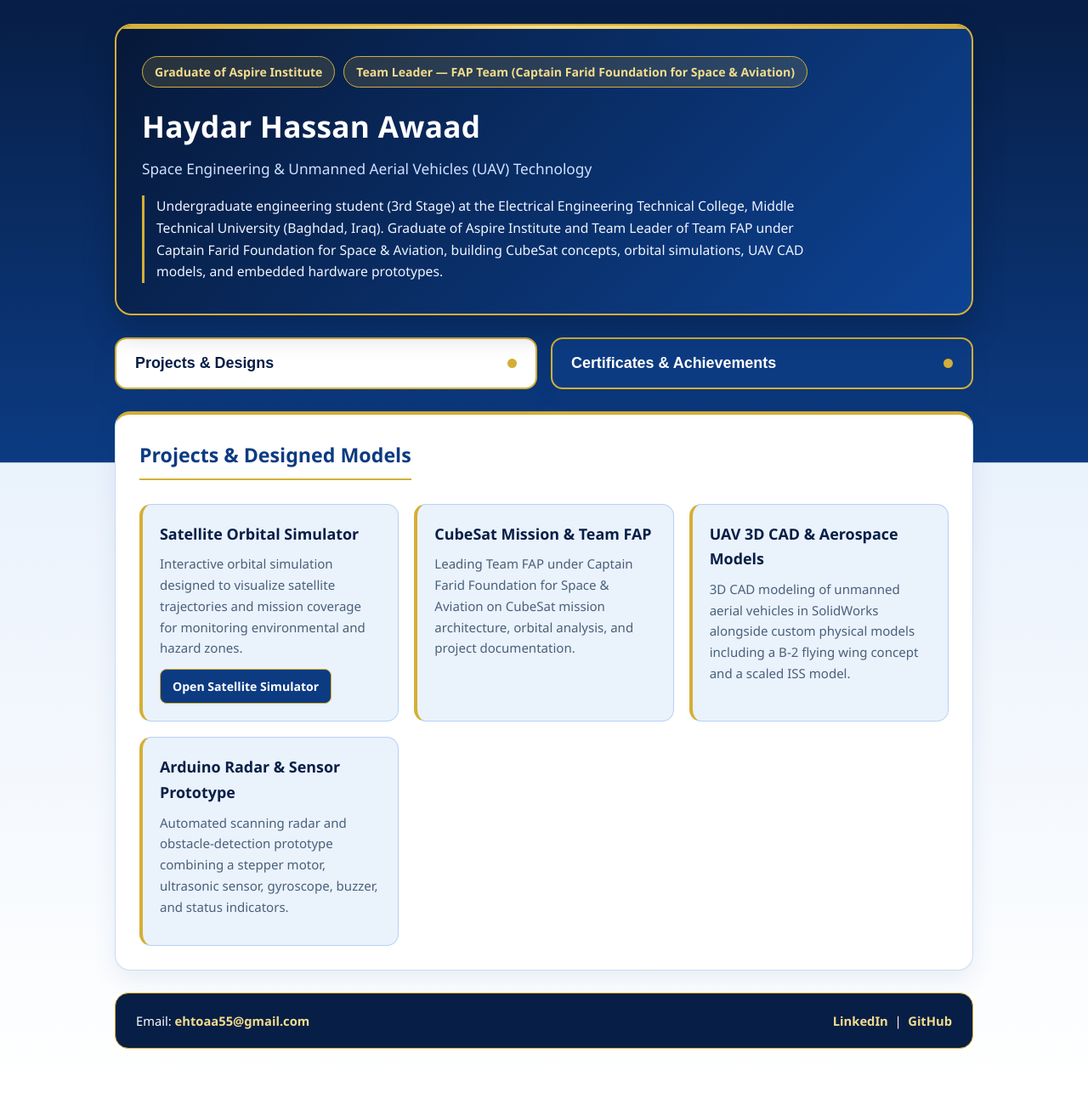
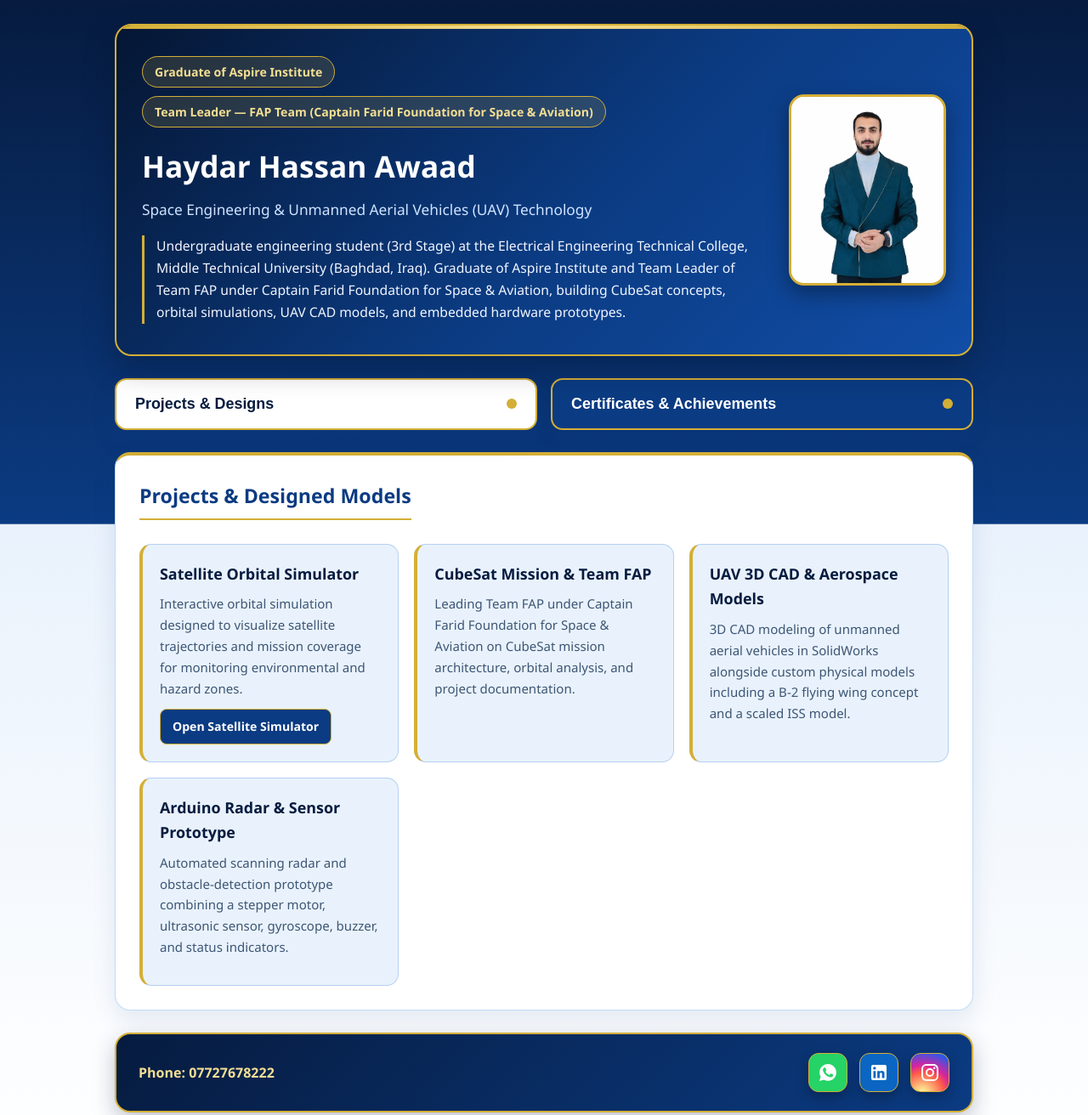
Before and after one commit to ehtoaa55-lang/Protfolio, a plain HTML site: page index.html in a window 1280 px wide. Shown: the top 1312 px of the page at 85% size. Drawn offline with Linux system fonts and the light colour scheme.

Commit message:
Update index.html

```diff
--- a/index.html
+++ b/index.html
@@ -6,15 +6,15 @@
   <title>Haydar Hassan Awaad | Space & UAV Engineering</title>
   <style>
     :root {
-      --blue-deep: #071e46;
-      --blue-main: #0c3b82;
-      --blue-bright: #1656b8;
-      --blue-soft: #eaf2fc;
+      --blue-deep: #061b3f;
+      --blue-main: #0b3b82;
+      --blue-bright: #1456b8;
+      --blue-soft: #e9f2fc;
       --white: #ffffff;
       --gold: #d4af37;
-      --gold-light: #f3dc8d;
-      --text-dark: #0b1f3a;
-      --text-muted: #4a607a;
+      --gold-light: #f5df93;
+      --text-dark: #091d3a;
+      --text-muted: #3d5675;
     }
 
     * {
@@ -25,7 +25,7 @@
 
     body {
       font-family: "Segoe UI", Roboto, Arial, sans-serif;
-      background: linear-gradient(180deg, var(--blue-deep) 0%, var(--blue-main) 42%, var(--blue-soft) 42.1%, var(--white) 100%);
+      background: linear-gradient(180deg, var(--blue-deep) 0%, var(--blue-main) 45%, var(--blue-soft) 45.1%, var(--white) 100%);
       color: var(--text-dark);
       line-height: 1.65;
       min-height: 100vh;
@@ -39,7 +39,7 @@
 
     /* Header / Hero */
     .hero {
-      background: linear-gradient(135deg, #061838 0%, #0d4394 100%);
+      background: linear-gradient(135deg, #051633 0%, #0b3b82 55%, #114da6 100%);
       color: var(--white);
       border: 2px solid var(--gold);
       border-radius: 20px;
@@ -47,6 +47,10 @@
       box-shadow: 0 14px 35px rgba(4, 18, 46, 0.35);
       position: relative;
       overflow: hidden;
+      display: flex;
+      align-items: center;
+      justify-content: space-between;
+      gap: 28px;
     }
 
     .hero::after {
@@ -57,6 +61,28 @@
       right: 0;
       height: 4px;
       background: linear-gradient(90deg, var(--gold), var(--gold-light), var(--gold));
+    }
+
+    .hero-content {
+      flex: 1;
+      z-index: 1;
+    }
+
+    .profile-wrap {
+      flex-shrink: 0;
+      z-index: 1;
+    }
+
+    .profile-img {
+      width: 185px;
+      height: 225px;
+      object-fit: cover;
+      object-position: top center;
+      border-radius: 18px;
+      border: 3px solid var(--gold);
+      background: var(--white);
+      box-shadow: 0 10px 25px rgba(0, 0, 0, 0.35);
+      display: block;
     }
 
     .badge-row {
@@ -80,19 +106,18 @@
       font-size: 2.2rem;
       color: var(--white);
       margin-bottom: 8px;
-      letter-spacing: 0.3px;
     }
 
     .hero .subtitle {
-      color: #cfe2ff;
+      color: #cfe4ff;
       font-size: 1.08rem;
       margin-bottom: 16px;
       font-weight: 500;
     }
 
     .hero .bio {
-      color: #eef5ff;
-      max-width: 780px;
+      color: #f0f6ff;
+      max-width: 720px;
       font-size: 0.98rem;
       border-left: 3px solid var(--gold);
       padding-left: 14px;
@@ -119,7 +144,7 @@
       align-items: center;
       justify-content: space-between;
       transition: all 0.25s ease;
-      box-shadow: 0 8px 20px rgba(12, 59, 130, 0.18);
+      box-shadow: 0 8px 20px rgba(11, 59, 130, 0.2);
     }
 
     .tab-btn:hover {
@@ -131,12 +156,12 @@
       background: var(--white);
       color: var(--blue-deep);
       border-color: var(--gold);
-      box-shadow: 0 10px 24px rgba(12, 59, 130, 0.22);
+      box-shadow: 0 10px 24px rgba(11, 59, 130, 0.25);
     }
 
     .tab-btn span.gold-dot {
-      width: 11px;
-      height: 11px;
+      width: 12px;
+      height: 12px;
       border-radius: 50%;
       background: var(--gold);
       display: inline-block;
@@ -146,11 +171,11 @@
     .panel {
       display: none;
       background: var(--white);
-      border: 1.5px solid #c9dcf5;
+      border: 1.5px solid #c3daf7;
       border-top: 4px solid var(--gold);
       border-radius: 18px;
       padding: 28px;
-      box-shadow: 0 10px 28px rgba(12, 59, 130, 0.08);
+      box-shadow: 0 10px 28px rgba(11, 59, 130, 0.1);
     }
 
     .panel.active {
@@ -181,7 +206,7 @@
 
     .card {
       background: var(--blue-soft);
-      border: 1px solid #b8d1f2;
+      border: 1px solid #b5d0f2;
       border-left: 4px solid var(--gold);
       border-radius: 14px;
       padding: 20px;
@@ -190,7 +215,7 @@
 
     .card:hover {
       transform: translateY(-3px);
-      box-shadow: 0 8px 20px rgba(12, 59, 130, 0.12);
+      box-shadow: 0 8px 20px rgba(11, 59, 130, 0.14);
     }
 
     .card h3 {
@@ -231,7 +256,7 @@
 
     .cert-item {
       background: var(--blue-soft);
-      border: 1px solid #b8d1f2;
+      border: 1px solid #b5d0f2;
       border-left: 4px solid var(--gold);
       border-radius: 12px;
       padding: 14px 18px;
@@ -239,30 +264,95 @@
       font-weight: 500;
     }
 
-    /* Footer */
+    /* Footer with App Icons & Phone */
     .footer {
       margin-top: 26px;
-      background: var(--blue-deep);
+      background: linear-gradient(135deg, var(--blue-deep) 0%, var(--blue-main) 100%);
       color: var(--white);
-      border: 1.5px solid var(--gold);
-      border-radius: 16px;
-      padding: 20px 24px;
+      border: 2px solid var(--gold);
+      border-radius: 18px;
+      padding: 22px 26px;
       display: flex;
       flex-wrap: wrap;
       justify-content: space-between;
       align-items: center;
-      gap: 12px;
-      font-size: 0.92rem;
+      gap: 16px;
+      box-shadow: 0 10px 26px rgba(6, 27, 63, 0.25);
     }
 
-    .footer a {
+    .phone-box {
+      display: flex;
+      align-items: center;
+      gap: 10px;
+      font-size: 1rem;
+      font-weight: 600;
       color: var(--gold-light);
-      text-decoration: none;
-      font-weight: 600;
     }
 
-    .footer a:hover {
-      text-decoration: underline;
+    .social-apps {
+      display: flex;
+      align-items: center;
+      gap: 14px;
+    }
+
+    .app-icon-btn {
+      width: 46px;
+      height: 46px;
+      border-radius: 12px;
+      border: 1.5px solid var(--gold);
+      display: inline-flex;
+      align-items: center;
+      justify-content: center;
+      text-decoration: none;
+      transition: transform 0.2s ease, box-shadow 0.2s ease;
+      box-shadow: 0 6px 14px rgba(0, 0, 0, 0.25);
+    }
+
+    .app-icon-btn:hover {
+      transform: translateY(-3px) scale(1.04);
+    }
+
+    .app-whatsapp {
+      background: #25D366;
+    }
+
+    .app-linkedin {
+      background: #0A66C2;
+    }
+
+    .app-instagram {
+      background: radial-gradient(circle at 30% 107%, #fdf497 0%, #fdf497 5%, #fd5949 45%, #d6249f 60%, #285AEB 90%);
+    }
+
+    .app-icon-btn svg {
+      width: 24px;
+      height: 24px;
+      fill: #ffffff;
+    }
+
+    @media (max-width: 780px) {
+      .hero {
+        flex-direction: column-reverse;
+        text-align: center;
+        padding: 28px 20px;
+      }
+      .hero .bio {
+        border-left: none;
+        border-top: 2px solid var(--gold);
+        padding-left: 0;
+        padding-top: 12px;
+      }
+      .badge-row {
+        justify-content: center;
+      }
+      .profile-img {
+        width: 160px;
+        height: 195px;
+      }
+      .footer {
+        flex-direction: column;
+        text-align: center;
+      }
     }
 
     @media (max-width: 650px) {
@@ -279,15 +369,20 @@
   <div class="container">
     <!-- Header -->
     <header class="hero">
+      <div class="hero-content">
         <div class="badge-row">
           <span class="gold-badge">Graduate of Aspire Institute</span>
-        <span class="gold-badge">Team Leader — FAP Team (Captain Farid Foundation for Space & Aviation)</span>
+          <span class="gold-badge">Team Leader — FAP Team (Captain Farid Foundation for Space &amp; Aviation)</span>
         </div>
         <h1>Haydar Hassan Awaad</h1>
         <div class="subtitle">Space Engineering &amp; Unmanned Aerial Vehicles (UAV) Technology</div>
         <p class="bio">
           Undergraduate engineering student (3rd Stage) at the Electrical Engineering Technical College, Middle Technical University (Baghdad, Iraq). Graduate of Aspire Institute and Team Leader of Team FAP under Captain Farid Foundation for Space &amp; Aviation, building CubeSat concepts, orbital simulations, UAV CAD models, and embedded hardware prototypes.
         </p>
+      </div>
+      <div class="profile-wrap">
+        <img src="IMG_20261113_172610_891.jpg" alt="Haydar Hassan Awaad" class="profile-img" />
+      </div>
     </header>
 
     <!-- Main Interactive Buttons: Projects & Certificates -->
@@ -306,7 +401,7 @@
     <section id="panel-projects" class="panel active">
       <h2 class="section-title">Projects &amp; Designed Models</h2>
       <div class="cards-grid">
-        <!-- Satellite Simulator Card (Replace # with your simulator link) -->
+        <!-- Satellite Simulator Card (Replace PASTE_SATELLITE_SIMULATOR_LINK_HERE with your simulator link) -->
         <div class="card">
           <h3>Satellite Orbital Simulator</h3>
           <p>
@@ -357,13 +452,33 @@
       </ul>
     </section>
 
-    <!-- Footer -->
+    <!-- Footer with Phone & Social App Icons -->
     <footer class="footer">
-      <div>Email: <a href="mailto:ehtoaa55@gmail.com">ehtoaa55@gmail.com</a></div>
-      <div>
-        <a href="https://www.linkedin.com" target="_blank" rel="noopener noreferrer">LinkedIn</a>
-        &nbsp;|&nbsp;
-        <a href="https://github.com/ehtoaa55-lang" target="_blank" rel="noopener noreferrer">GitHub</a>
+      <div class="phone-box">
+        <span>Phone: 07727678222</span>
+      </div>
+
+      <div class="social-apps" aria-label="Social Media Links">
+        <!-- WhatsApp App Icon -->
+        <a class="app-icon-btn app-whatsapp" href="https://wa.me/9647727678222" target="_blank" rel="noopener noreferrer" title="WhatsApp" aria-label="WhatsApp">
+          <svg viewBox="0 0 24 24" aria-hidden="true">
+            <path d="M12.04 2C6.58 2 2.13 6.45 2.13 11.91c0 1.75.46 3.45 1.32 4.95L2.05 22l5.25-1.38c1.45.79 3.08 1.21 4.74 1.21 5.46 0 9.91-4.45 9.91-9.91S17.5 2 12.04 2zm5.82 14.02c-.24.68-1.42 1.3-1.96 1.38-.5.08-1.15.11-1.85-.11-.43-.14-.98-.32-1.69-.63-2.97-1.28-4.91-4.27-5.06-4.47-.15-.2-1.21-1.61-1.21-3.07 0-1.46.76-2.18 1.03-2.48.27-.3.6-.38.8-.38.2 0 .4 0 .58.01.19.01.44-.07.69.53.25.6.85 2.07.92 2.22.08.15.13.32.03.52-.1.2-.15.32-.3.5-.15.18-.31.4-.45.54-.15.15-.31.31-.13.61.18.3.78 1.29 1.68 2.09 1.15 1.03 2.12 1.35 2.42 1.5.3.15.48.13.66-.08.18-.2.76-.88.96-1.18.2-.3.4-.25.68-.15.28.1 1.76.83 2.06.98.3.15.5.22.58.35.07.12.07.72-.17 1.4z"/>
+          </svg>
+        </a>
+
+        <!-- LinkedIn App Icon -->
+        <a class="app-icon-btn app-linkedin" href="https://www.linkedin.com/in/haidar-hassan-9a82a242a?utm_source=share_via&utm_content=profile&utm_medium=member_ios" target="_blank" rel="noopener noreferrer" title="LinkedIn" aria-label="LinkedIn">
+          <svg viewBox="0 0 24 24" aria-hidden="true">
+            <path d="M19 3A2 2 0 0 1 21 5V19A2 2 0 0 1 19 21H5A2 2 0 0 1 3 19V5A2 2 0 0 1 5 3H19M18.5 18.5V13.2A3.26 3.26 0 0 0 15.24 9.94C14.39 9.94 13.4 10.46 12.92 11.24V10.13H10.13V18.5H12.92V13.57C12.92 12.8 13.54 12.17 14.31 12.17A1.4 1.4 0 0 1 15.71 13.57V18.5H18.5M6.88 8.56A1.68 1.68 0 0 0 8.56 6.88C8.56 5.95 7.81 5.19 6.88 5.19A1.69 1.69 0 0 0 5.19 6.88C5.19 7.81 5.95 8.56 6.88 8.56M8.27 18.5V10.13H5.5V18.5H8.27Z"/>
+          </svg>
+        </a>
+
+        <!-- Instagram App Icon -->
+        <a class="app-icon-btn app-instagram" href="https://www.instagram.com/47_0s?knvt=ZGEwYXB2a243MjB2&utm_source=qr" target="_blank" rel="noopener noreferrer" title="Instagram" aria-label="Instagram">
+          <svg viewBox="0 0 24 24" aria-hidden="true">
+            <path d="M7.8 2h8.4C19.4 2 22 4.6 22 7.8v8.4a5.8 5.8 0 0 1-5.8 5.8H7.8C4.6 22 2 19.4 2 16.2V7.8A5.8 5.8 0 0 1 7.8 2zm-.2 2A3.6 3.6 0 0 0 4 7.6v8.8C4 18.39 5.61 20 7.6 20h8.8a3.6 3.6 0 0 0 3.6-3.6V7.6C20 5.61 18.39 4 16.4 4H7.6zm9.65 1.5a1.25 1.25 0 0 1 1.25 1.25A1.25 1.25 0 0 1 17.25 8 1.25 1.25 0 0 1 16 6.75a1.25 1.25 0 0 1 1.25-1.25zM12 7a5 5 0 0 1 5 5 5 5 0 0 1-5 5 5 5 0 0 1-5-5 5 5 0 0 1 5-5zm0 2a3 3 0 0 0-3 3 3 3 0 0 0 3 3 3 3 0 0 0 3-3 3 3 0 0 0-3-3z"/>
+          </svg>
+        </a>
       </div>
     </footer>
   </div>
```
Lines whose indentation alone changed are shown as unchanged.
